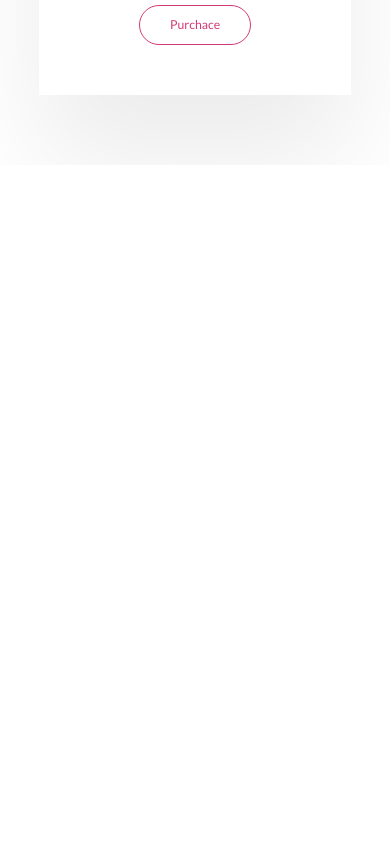
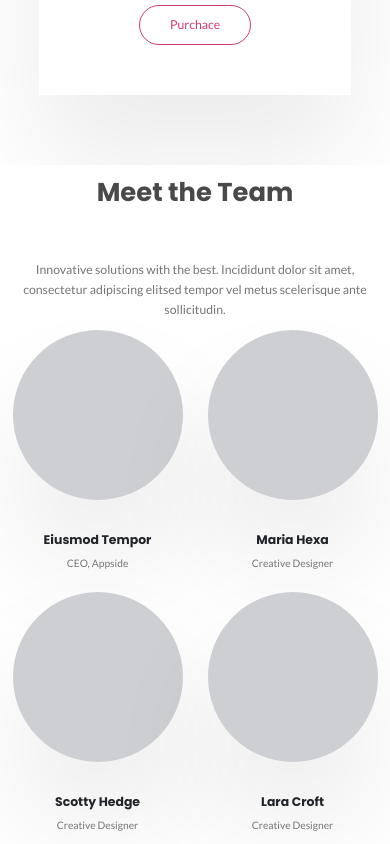
Before and after one commit to KeyToTech/StandupBotLanding, a React (Create React App) app: page / in a window 390 px wide. Shown: the part 8120-8964 px from the top of the page. Before the commit the page ends 8285 px from the top, so only its background shows below. Built offline with nearby package versions, Linux system fonts and the light colour scheme.

Commit message:
Made scaling section team.

```diff
--- a/src/App.js
+++ b/src/App.js
@@ -25,8 +25,8 @@ class App extends Component {
         <Testimonial />
         <Video />
         <Pricing />
-        {/* <Team />
-        <ContactUs />
+        <Team />
+        {/* <ContactUs />
         <Question />
         <Footer /> */}
       </div>
--- a/src/section-team/team.css
+++ b/src/section-team/team.css
@@ -1,6 +1,6 @@
 .section-team {
-    height: 630px;
-    width: 1170px;
+    height: auto;
+    max-width: 1170px;
     margin: 0 auto;
 }
 
@@ -10,17 +10,10 @@
     align-items: center;
 }
 
-.tx-p {
-
-}
-
-.desct-p {
-
-}
-
 .container-team {
     display: flex;
     flex-direction: row;
+    flex-wrap: wrap;
     justify-content: space-between;
     margin-top: 80px;
 }
@@ -69,21 +62,49 @@
     width: 20px;
 }
 
-.developer-date {
-
-}
-
 .name-t {
     margin-top: 31px;
     font-family: 'Poppins', sans-serif;
-    font-size: 18px;
+    font-size: calc(12px + (18 - 12) * ((100vw - 768px) / (1900 - 768)));
     font-weight: 700;
 }
 
 .position-t {
     margin-top: 7px;
     font-family: 'Lato', sans-serif;
-    font-size: 14px;
+    font-size: calc(10px + (14 - 10) * ((100vw - 768px) / (1900 - 768)));
     font-weight: 400;
     color: #757575;
 }
+
+@media screen and (max-width: 1366px) {
+    .container-team {
+        margin: 0 auto;
+        justify-content: space-around;
+    }
+    .photo {
+        height: 170px;
+        width: 170px;
+    }
+}
+
+@media screen and (max-width: 1024px) {
+    .container-team {
+        margin: 0 auto;
+    }
+}
+
+@media screen and (max-width: 768px) {
+    .container-team {
+        max-width: 500px;
+    }
+    .container-developer {
+        margin: 10px;
+    }
+    .name-t {
+        font-size: calc(12px + (18 - 12) * ((100vw - 360px) / (768 - 360)));
+    }
+    .position-t {
+        font-size: calc(10px + (14 - 10) * ((100vw - 360px) / (768 - 360)));
+    }
+}
```
